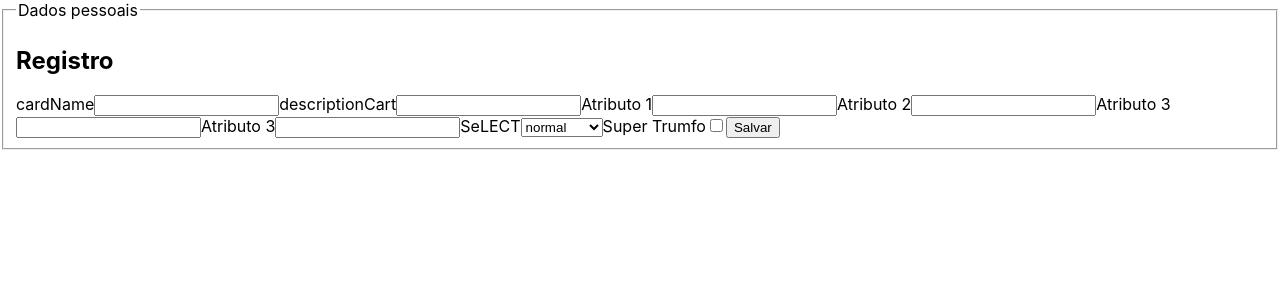
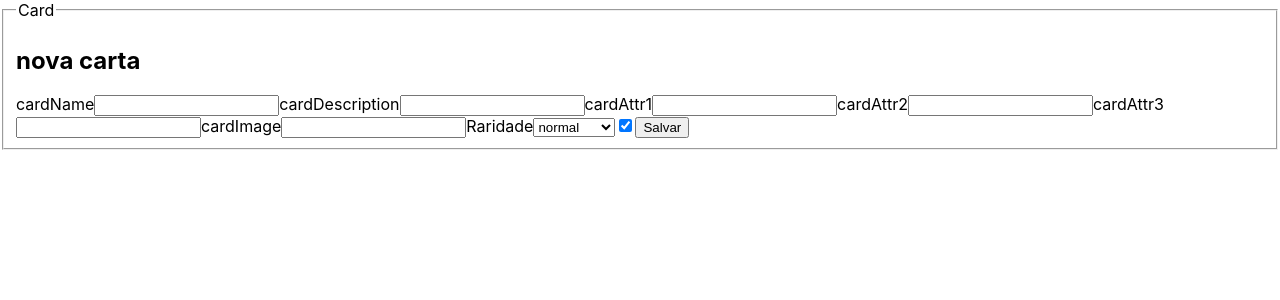
Before and after one commit to andreapmacedo/project-tryunfo, a React (Create React App) app: page / in a window 1280 px wide. Shown: the top 300 px of the page. Built offline with nearby package versions, Linux system fonts and the light colour scheme.

Commit message:
adiciona solução para o requisito 2

```diff
--- a/src/App.js
+++ b/src/App.js
@@ -1,12 +1,137 @@
 import React from 'react';
 import Form from './components/Form';
 
+const INITIAL_STATE = {
+  cardName: '',
+  cardDescription: '',
+  cardAttr1: '',
+  cardAttr2: '',
+  cardAttr3: '',
+  cardImage: '',
+  cardRare: '',
+  cardTrunfo: false,
+  savedCards: [],
+};
+
 class App extends React.Component {
+  constructor() {
+    super();
+    this.state = INITIAL_STATE;
+  }
+
+  onInputChange = ({ target }) => {
+    const { name } = target;
+    console.log(name);
+    const value = target.type === 'checkbox' ? target.checked : target.value;
+    this.setState({
+      [name]: value,
+    });
+  };
+
+  // changeHandler = (event) => {
+  //   let { name, value } = event.target;
+  //   if (name === 'name') value = value.toUpperCase();
+  //   // if (name === 'address') value = this.validateAddress(value);
+  //   this.updateState(name, value);
+  // }
+
+  // updateState(name, value) {
+  //   console.log(name, value);
+  //   this.setState(() => ({
+  //     [name]: value,
+  //     // formError: {
+  //     //   ...state.formError,
+  //     //   [name]: this.validateField(name, value),
+  //     // },
+  //   }));
+  // }
+  onSaveButtonClick(event) {
+    // event.preventDefault();
+    // const { cardName,
+    //   cardDescription,
+    //   cardAttr1,
+    //   cardAttr2,
+    //   cardAttr3,
+    //   cardImage,
+    //   cardRare,
+    //   cardTrunfo,
+    //   hasTrunfo } = this.state;
+    // this.setState((estadoAnterior) => ({
+    //   saveCards: [...estadoAnterior.saveCards,
+    //     { cardName,
+    //       cardDescription,
+    //       cardAttr1,
+    //       cardAttr2,
+    //       cardAttr3,
+    //       cardImage,
+    //       cardRare,
+    //       cardTrunfo,
+    //       hasTrunfo }],
+    // }));
+    // this.setState(({
+    //   cardName: '',
+    //   cardDescription: '',
+    //   cardAttr1: 0,
+    //   cardAttr2: 0,
+    //   cardAttr3: 0,
+    //   cardImage: '',
+    //   cardRare: 'normal',
+    //   cardTrunfo: false,
+    //   hasTrunfo: false,
+    //   isSaveButtonDisabled: true,
+    // }), () => {
+    //   if (this.validationTrunfo()) {
+    //     this.setState({
+    //       hasTrunfo: true,
+    //     });
+    //   }
+    // });
+  }
+
   render() {
+    const {
+      cardName,
+      cardDescription,
+      cardAttr1,
+      cardAttr2,
+      cardAttr3,
+      cardImage,
+      cardRare,
+      cardTrunfo,
+      savedCards,
+    } = this.state;
     return (
-      <div>
-        <Form />
-      </div>
+      <main>
+        <Form
+          cardName={ cardName }
+          // cardName={ this.state.cardName }
+          cardDescription={ cardDescription }
+          cardAttr1={ cardAttr1 }
+          cardAttr2={ cardAttr2 }
+          cardAttr3={ cardAttr3 }
+          cardImage={ cardImage }
+          cardRare={ cardRare }
+          cardTrunfo={ cardTrunfo }
+          onInputChange={ this.onInputChange }
+          // isSaveButtonDisabled={ isSaveButtonDisabled }
+          onSaveButtonClick={ this.onSaveButtonClick }
+          // hasTrunfo={ hasTrunfo }
+        />
+        {/* <Card
+          cardName={ cardName }
+          cardDescription={ cardDescription }
+          cardAttr1={ cardAttr1 }
+          cardAttr2={ cardAttr2 }
+          cardAttr3={ cardAttr3 }
+          cardImage={ cardImage }
+          cardRare={ cardRare }
+          cardTrunfo={ cardTrunfo }
+          onInputChange={ this.onInputChange }
+          isSaveButtonDisabled={ isSaveButtonDisabled }
+          onSaveButtonClick={ this.onSaveButtonClick }
+          hasTrunfo={ hasTrunfo }
+        /> */}
+      </main>
     );
   }
 }
--- a/src/components/Form.js
+++ b/src/components/Form.js
@@ -1,87 +1,103 @@
 import React from 'react';
-// import PropTypes from 'prop-types';
+import PropTypes from 'prop-types';
 import MyInput from './MyInput';
 
-const InitState = {
-  cardName: '',
-};
-
 class Form extends React.Component {
-  constructor(props) {
-    super(props);
-    this.state = {
-      // indexA: 0,
-    };
-  }
-
-  changeInput = () => {
-
-  }
-
   render() {
+    const {
+      cardName,
+      cardDescription,
+      cardAttr1,
+      cardAttr2,
+      cardAttr3,
+      cardImage,
+      cardRare,
+      cardTrunfo,
+      hasTrunfo,
+      isSaveButtonDisabled,
+      onInputChange,
+      onSaveButtonClick,
+      changeHandler,
+    } = this.props;
     return (
       <fieldset>
-        <legend>Dados pessoais</legend>
+        <legend>Card</legend>
         <section>
-          <h2>Registro</h2>
+          <h2>nova carta</h2>
           <form>
             <MyInput
               dataTestid="name-input"
               name="cardName"
               type="text"
-              value={ InitState.cardName }
-              onInputChange={ this.changeInput }
+              value={ cardName }
+              // value="cardName"
+              inputChange={ onInputChange }
             />
             <MyInput
               dataTestid="description-input"
-              name="descriptionCart"
+              name="cardDescription"
               type="textarea"
-              value={ InitState.cardName }
-              onInputChange={ this.changeInput }
+              value={ cardDescription }
+              inputChange={ onInputChange }
             />
             <MyInput
               dataTestid="attr1-input"
-              name="Atributo 1"
+              name="cardAttr1"
               type="number"
-              value={ InitState.cardName }
-              onInputChange={ this.changeInput }
+              value={ cardAttr1 }
+              inputChange={ onInputChange }
             />
             <MyInput
               dataTestid="attr2-input"
-              name="Atributo 2"
+              name="cardAttr2"
               type="number"
-              value={ InitState.cardName }
-              onInputChange={ this.changeInput }
+              value={ cardAttr2 }
+              inputChange={ onInputChange }
             />
             <MyInput
               dataTestid="attr3-input"
-              name="Atributo 3"
+              name="cardAttr3"
               type="number"
-              value={ InitState.cardName }
-              onInputChange={ this.changeInput }
+              value={ cardAttr3 }
+              inputChange={ onInputChange }
             />
             <MyInput
               dataTestid="image-input"
-              name="Atributo 3"
-              type="number"
-              value={ InitState.cardName }
-              onInputChange={ this.changeInput }
+              name="cardImage"
+              type="text"
+              value={ cardImage }
+              inputChange={ onInputChange }
             />
-            {/* <label htmlFor="select"> */}
-            SeLECT
-            <select name="select" id="select" data-testid="rare-input">
-              <option value="normal" selected>normal</option>
+            Raridade
+            <select
+              name="cardRare"
+              id="select"
+              data-testid="rare-input"
+              value={ cardRare }
+              onChange={ onInputChange }
+            >
+              <option value="normal">normal</option>
               <option value="raro">raro</option>
               <option value="muito raro">muito raro</option>
             </select>
-            <MyInput
-              dataTestid="trunfo-input"
-              name="Super Trumfo"
+            <input
+              label="Super Trybe Trunfo"
+              data-testid="trunfo-input"
+              name="cardTrunfo"
               type="checkbox"
-              value={ InitState.cardName }
-              onInputChange={ this.changeInput }
+              value={ cardTrunfo }
+              checked="true"
+              onChange={ onInputChange }
             />
-            <button type="button" data-testid="save-button">Salvar</button>
+            <button
+              type="button"
+              data-testid="save-button"
+              onSaveButtonClick
+              disabled={ isSaveButtonDisabled }
+              onClick={ onSaveButtonClick }
+            >
+              Salvar
+            </button>
           </form>
         </section>
       </fieldset>
@@ -89,4 +105,20 @@ class Form extends React.Component {
   }
 }
 
+Form.propTypes = {
+  cardName: PropTypes.string.isRequired,
+  cardDescription: PropTypes.string.isRequired,
+  cardAttr1: PropTypes.string.isRequired,
+  cardAttr2: PropTypes.string.isRequired,
+  cardAttr3: PropTypes.string.isRequired,
+  cardImage: PropTypes.string.isRequired,
+  cardRare: PropTypes.string.isRequired,
+  cardTrunfo: PropTypes.bool.isRequired,
+  hasTrunfo: PropTypes.bool.isRequired,
+  isSaveButtonDisabled: PropTypes.bool.isRequired,
+  onInputChange: PropTypes.func.isRequired,
+  onSaveButtonClick: PropTypes.func.isRequired,
+  changeHandler: PropTypes.func.isRequired,
+};
+
 export default Form;
--- a/src/components/MyInput.jsx
+++ b/src/components/MyInput.jsx
@@ -3,7 +3,7 @@ import PropTypes from 'prop-types';
 
 class MyInput extends React.Component {
   render() {
-    const { dataTestid, name, type, value, onInputChange } = this.props;
+    const { dataTestid, name, type, value, inputChange } = this.props;
     return (
       <label htmlFor={ name } className="input">
         { name }
@@ -12,7 +12,7 @@ class MyInput extends React.Component {
           type={ type }
           name={ name }
           value={ value }
-          onChange={ onInputChange }
+          onChange={ inputChange }
         />
       </label>
     );
@@ -24,7 +24,7 @@ MyInput.propTypes = {
   name: PropTypes.string.isRequired,
   type: PropTypes.string.isRequired,
   value: PropTypes.string.isRequired,
-  onInputChange: PropTypes.func.isRequired,
+  inputChange: PropTypes.func.isRequired,
 };
 
 export default MyInput;
```
